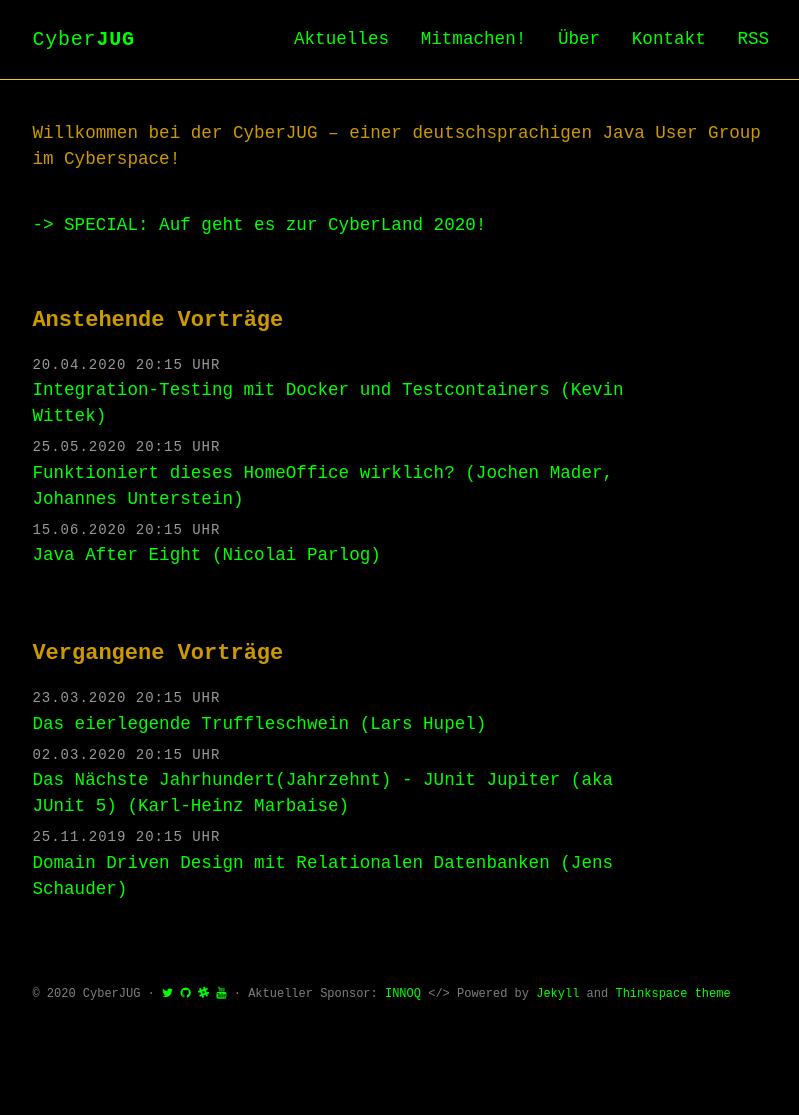
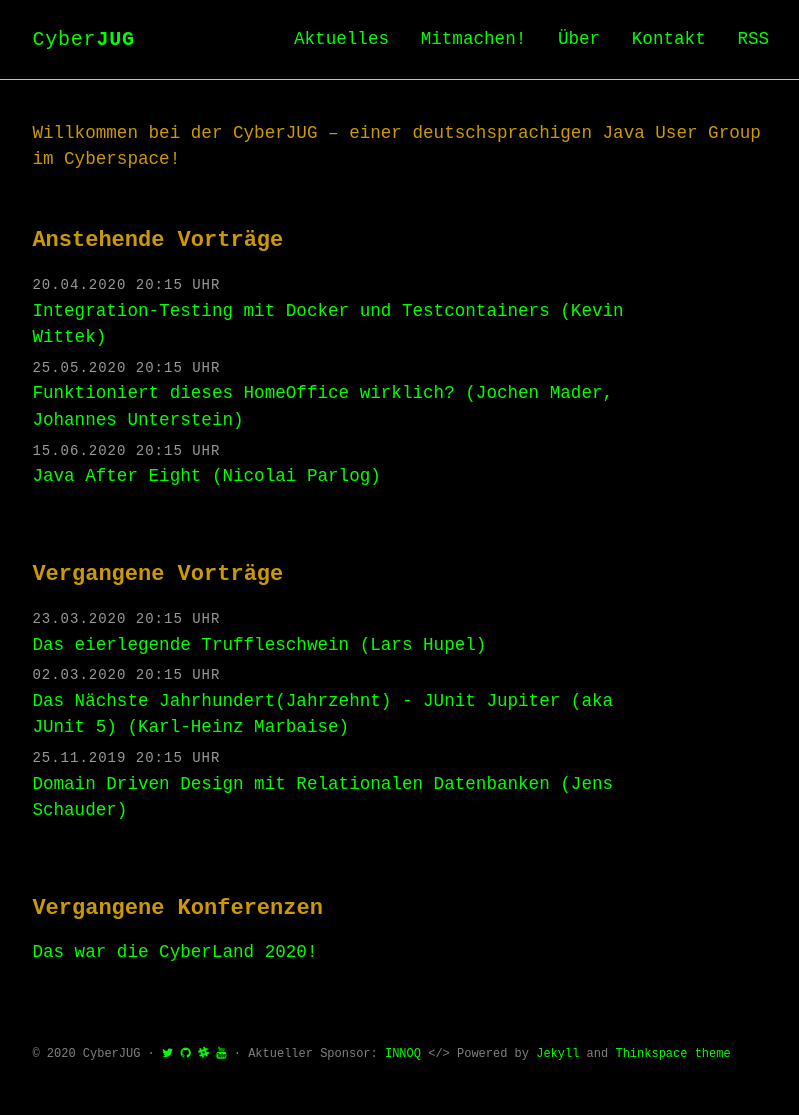
Before and after one commit to cyberjug/website, a Jekyll site: the page built from docs/index.html, in a window 1280 px wide. Shown: the whole page, without its empty margins (234-1033 px from the left). Built offline with Jekyll 4.4.1, drawn with Linux system fonts in a browser that asks for light colours; some web fonts are replaced; before the commit the page ends 1056 px from its top, so only the background shows below that.

Commit message:
move cyberland to other place

```diff
--- a/docs/index.html
+++ b/docs/index.html
@@ -6,15 +6,6 @@ title: Home
 <section class="intro">
   <div class="container">
     <p>Willkommen bei der CyberJUG &ndash; einer deutschsprachigen Java User Group im  Cyberspace!</p>
-  </div>
-</section>
-
-<section class="post-list">
-
-  <div class="container">
-
-    <a href="./cyberland" style="color: #00FF00;">-&gt; SPECIAL: Auf geht es zur CyberLand 2020!</a>
-
   </div>
 </section>
 
@@ -51,4 +42,9 @@ title: Home
     {% endfor %}
   </div>
 
+  <div class="container">
+    <h2>Vergangene Konferenzen </h2>
+    <a href="./cyberland" style="color: #00FF00;">Das war die CyberLand 2020!</a>
+  </div>
+
 </section>
```
